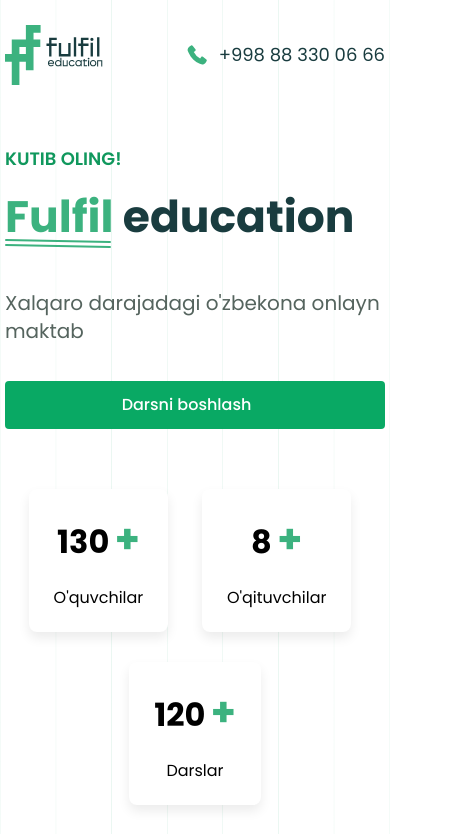
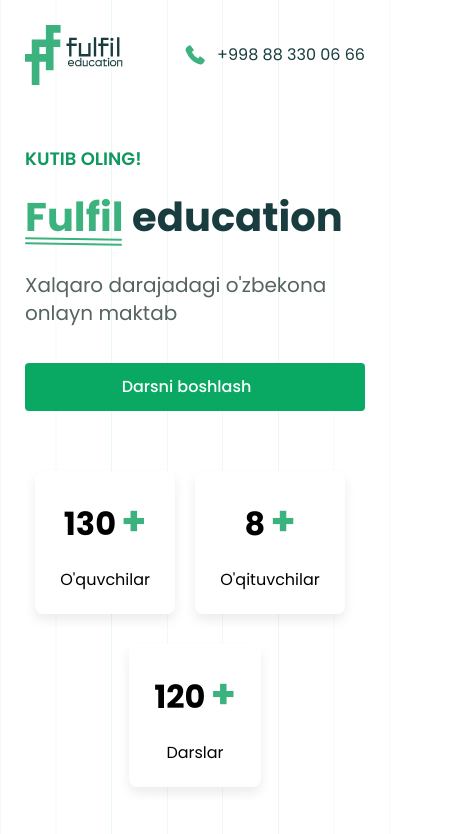
Before and after one commit to developerbunyodbek/fulfil-clone, a plain HTML site: page index.html in a window 390 px wide. Shown: the top 834 px of the page, 460 px wide, since content can reach past the window. Drawn offline with Linux system fonts and the light colour scheme.

Commit message:
Initial Commit

```diff
--- a/css/styles.css
+++ b/css/styles.css
@@ -748,6 +748,7 @@ img {
   }
   .hero-decription {
     font-size: 20px;
+    width: auto;
   }
   .hero-about {
     flex-wrap: wrap;
@@ -767,3 +768,25 @@ img {
     grid-template-columns: repeat(1, 1fr);
   }
 }
+
+@media (max-width: 420px) {
+  .container {
+    width: 340px;
+  }
+  iframe {
+    width: 340px;
+    height: 200px;
+  }
+  .hero-title {
+    font-size: 40px;
+  }
+  .hero-title {
+    margin: 0 0 40px;
+  }
+  .about-checked-info {
+    font-size: 18px;
+  }
+  .header-number {
+    font-size: 16px;
+  }
+}
```
